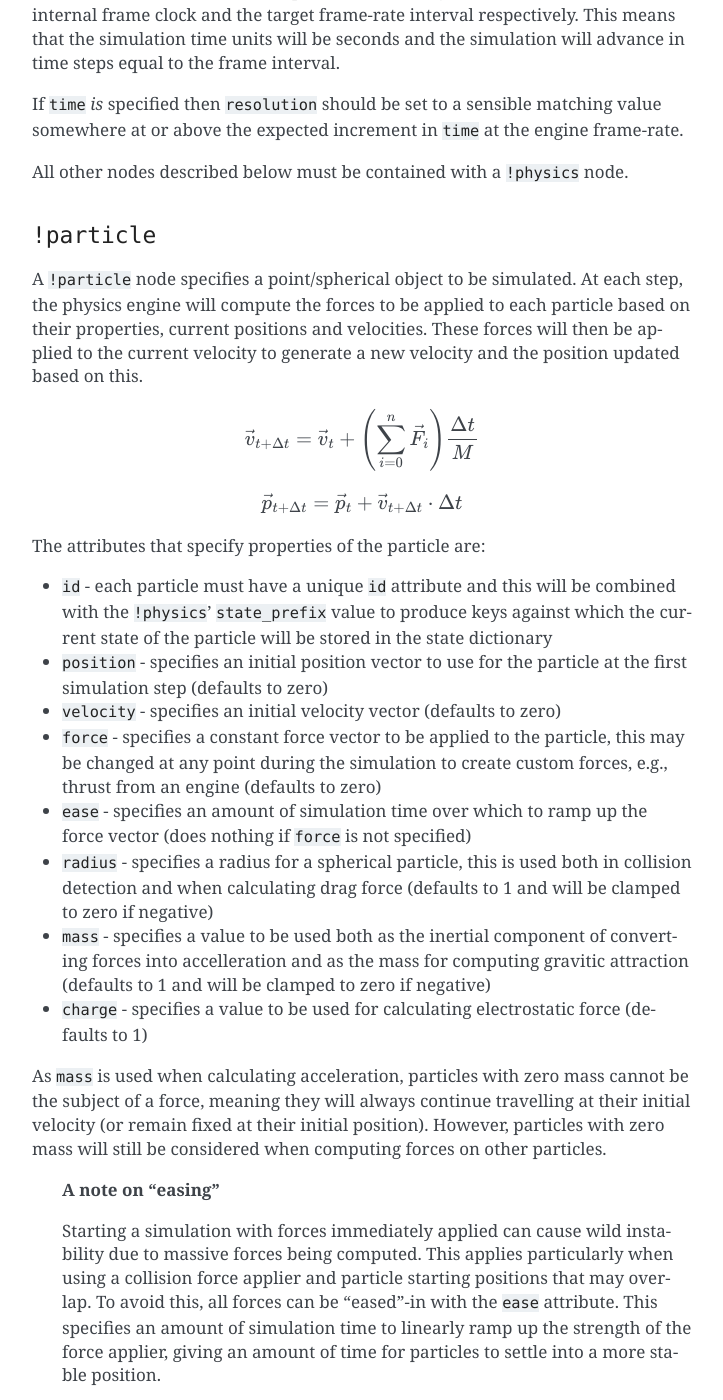
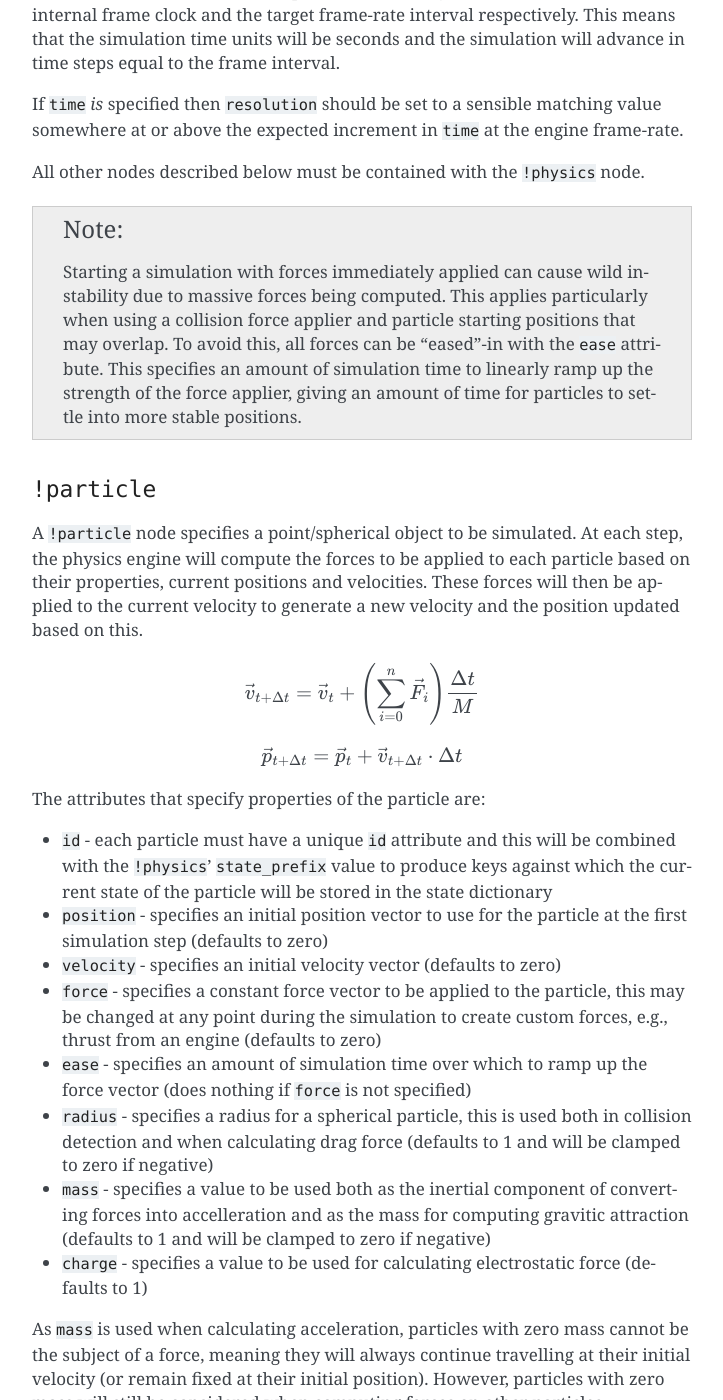
Before and after one commit to jonathanhogg/flitter, a Sphinx documentation site: the page built from docs/physics.md, in a window 1280 px wide and 1400 px high, scrolled down 1340 px. Shown: the whole window, without its empty margins (388-1111 px from the left). Built offline with Sphinx 7.4.7, drawn with Linux system fonts in a browser that asks for light colours; some of the changed lines change nothing that is shown.

Commit message:
Fix docs config and try out some notes

```diff
--- a/docs/conf.py
+++ b/docs/conf.py
@@ -25,4 +25,4 @@ exclude_patterns = []
 html_theme = 'alabaster'
 # html_static_path = ['_static']
 
-myst_enable_extensions = ['dollarmath']
+myst_enable_extensions = ['dollarmath', 'deflist', 'colon_fence']
--- a/docs/physics.md
+++ b/docs/physics.md
@@ -62,7 +62,17 @@ If `time` *is* specified then `resolution` should be set to a sensible matching
 value somewhere at or above the expected increment in `time` at the engine
 frame-rate.
 
-All other nodes described below must be contained with a `!physics` node.
+All other nodes described below must be contained with the `!physics` node.
+
+:::{note}
+Starting a simulation with forces immediately applied can cause wild instability
+due to massive forces being computed. This applies particularly when using a
+collision force applier and particle starting positions that may overlap. To
+avoid this, all forces can be "eased"-in with the `ease` attribute. This
+specifies an amount of simulation time to linearly ramp up the strength of the
+force applier, giving an amount of time for particles to settle into more stable
+positions.
+:::
 
 ### `!particle`
 
@@ -108,16 +118,6 @@ cannot be the subject of a force, meaning they will always continue travelling
 at their initial velocity (or remain fixed at their initial position).
 However, particles with zero mass will still be considered when computing
 forces on other particles.
-
-> **A note on "easing"**
->
-> Starting a simulation with forces immediately applied can cause wild
-> instability due to massive forces being computed. This applies particularly
-> when using a collision force applier and particle starting positions that may
-> overlap. To avoid this, all forces can be "eased"-in with the `ease`
-> attribute. This specifies an amount of simulation time to linearly ramp up
-> the strength of the force applier, giving an amount of time for particles to
-> settle into a more stable position.
 
 ### `!anchor`
 
@@ -335,11 +335,11 @@ l_{overlap} = max( 0, l_{max} - l )
 As adhesion contains a repulsive force, it is not normally necessary to use it
 together with `!collision`.
 
-> **Note**
->
-> The `!collision`, `!gravity`, `!electrostatic` and `!adhesion` force appliers
-> are all compute-intensive as they have to consider all particle *pairings*
-> and thus have $O(n^2)$ time-complexity.
+:::{note}
+The `!collision`, `!gravity`, `!electrostatic` and `!adhesion` force appliers
+are all compute-intensive as they have to consider all particle *pairings*
+and thus have $O(n^2)$ time-complexity.
+:::
 
 ### `!drag`
 
```
